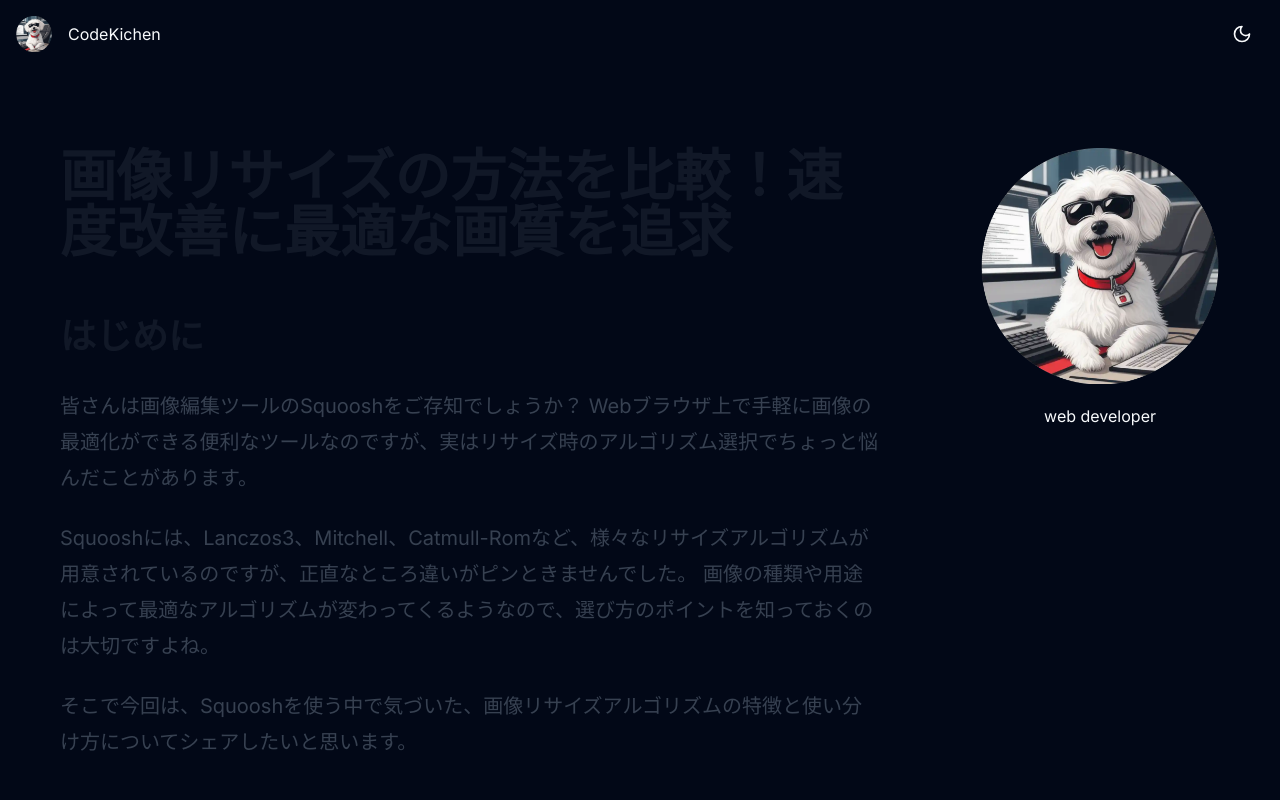
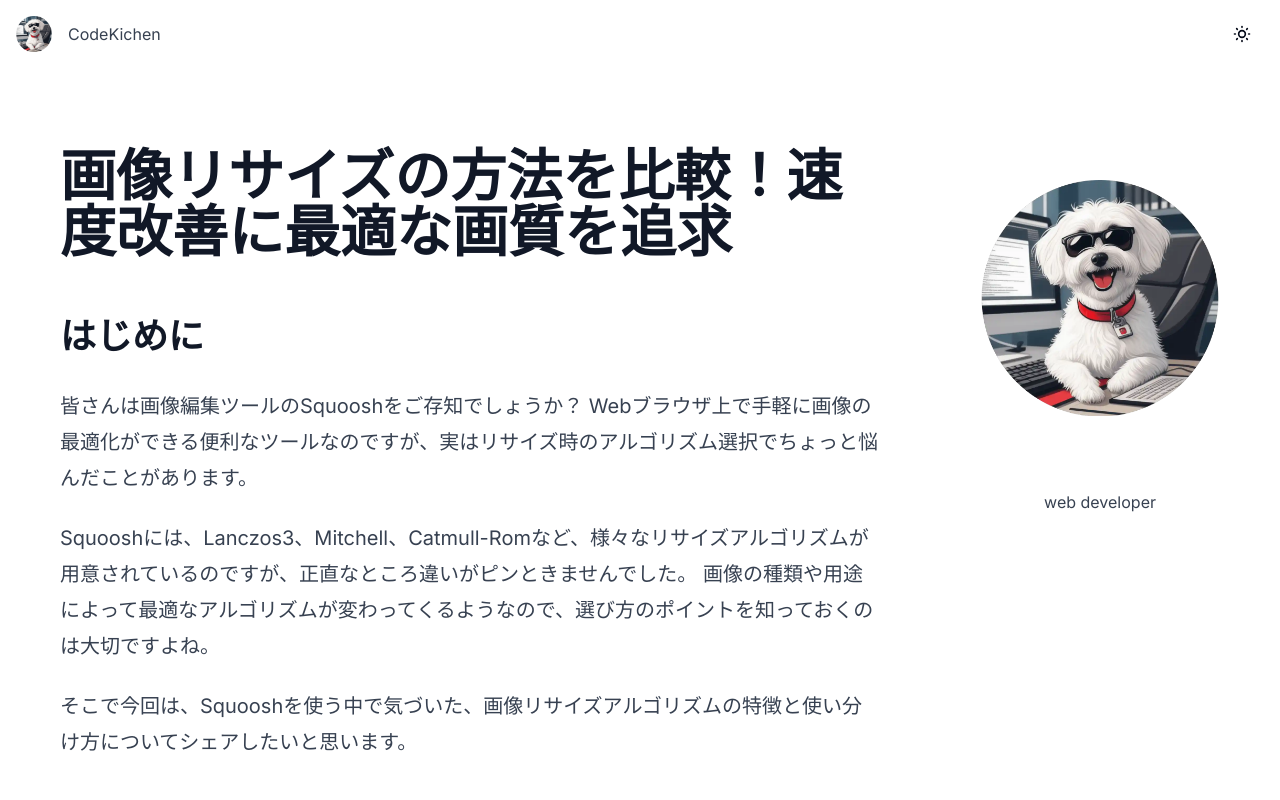
Before and after one commit to joe41203/code-kitchen, a Next.js app: page /articles/image-resizing-methods-comparison in a window 1280 px wide. Shown: the top 800 px of the page. Built offline with nearby package versions, Linux system fonts and the light colour scheme.

Commit message:
Update dark mode styles and footer layout

```diff
--- a/src/app/articles/[slug]/page.tsx
+++ b/src/app/articles/[slug]/page.tsx
@@ -12,7 +12,7 @@
   const article = getArticleBySlug(params.slug);
 
   return (
-    <article className="prose prose-sm sm:prose lg:prose-lg xl:prose-xl">
+    <article className='dark:prose-invert prose prose-sm sm:prose lg:prose-lg xl:prose-xl'>
       <h1>{article.title}</h1>
       <ReactMarkdown>{article.content}</ReactMarkdown>
     </article>
--- a/src/app/articles/layout.tsx
+++ b/src/app/articles/layout.tsx
@@ -13,7 +13,7 @@
   children: React.ReactNode;
 }>) {
   return (
-    <div className="flex gap-5 justify-center">
+    <div className="flex gap-5 justify-center ">
       <div className="px-10 w-4/4">{children}</div>
       <div className="px-10 w-1/4">
         <div className="flex flex-col items-center gap-5">
--- a/src/app/globals.css
+++ b/src/app/globals.css
@@ -37,7 +37,7 @@
 
   .dark {
     --background: 222.2 84% 4.9%;
-    --foreground: 210 40% 98%;
+    --foreground: 220 80% 80%;
 
     --card: 222.2 84% 4.9%;
     --card-foreground: 210 40% 98%;
--- a/src/app/layout.tsx
+++ b/src/app/layout.tsx
@@ -21,10 +21,17 @@
   return (
     <html lang="ja" className="h-full" suppressHydrationWarning>
       <body className={clsx(inter.className, 'h-full bg-background')}>
-        <ThemeProvider attribute="class" defaultTheme="dark" enableSystem>
+        <ThemeProvider
+          attribute="class"
+          enableSystem
+          defaultTheme="system"
+          disableTransitionOnChange
+        >
           <div className="h-full flex flex-col">
             <Header />
-            <div className="flex-1 max-w-full m-auto py-20 w-full">{children}</div>
+            <div className="flex-1 max-w-full m-auto py-20 w-full prose dark:prose-invert">
+              {children}
+            </div>
             <Footer />
           </div>
         </ThemeProvider>
--- a/src/feature/layout/footer.tsx
+++ b/src/feature/layout/footer.tsx
@@ -2,6 +2,8 @@
 
 export default function Footer() {
   return (
-    <small className="flex p-4 justify-center">Copyright © 2024 Code Kitchen</small>
+    <div className='flex p-4 justify-center' >
+      <small className="prose dark:prose-invert">Copyright © 2024 Code Kitchen</small>
+    </div>
   )
 }
--- a/src/feature/layout/header.tsx
+++ b/src/feature/layout/header.tsx
@@ -7,7 +7,7 @@
     <header className="flex p-4 items-center place-content-between">
       <div className="flex items-center gap-4">
         <Image src={"/leo.webp"} alt={"logo"} width={"36"} height={"36"}/>
-        <div>CodeKichen</div>
+        <div className='prose dark:prose-invert'>CodeKichen</div>
       </div>
       <ThemeToogle/>
     </header>
--- a/src/theme/theme-toogle.tsx
+++ b/src/theme/theme-toogle.tsx
@@ -15,7 +15,7 @@
       />
       <Moon
         size={20}
-        className="rotate-90 scale-0 transition-all dark:-rotate-0 dark:scale-100 absolute"
+        className="rotate-90 scale-0 transition-all dark:-rotate-0 dark:scale-100 absolute prose dark:prose-invert"
       />
       <span className="sr-only">Toggle theme</span>
     </Button>
```
